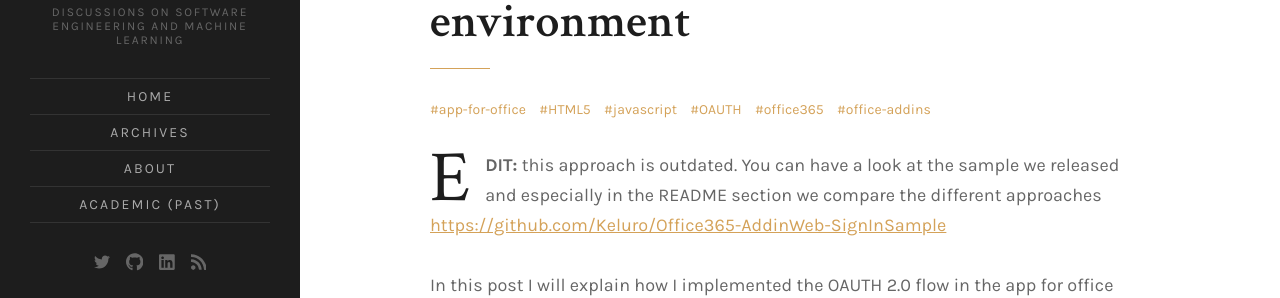
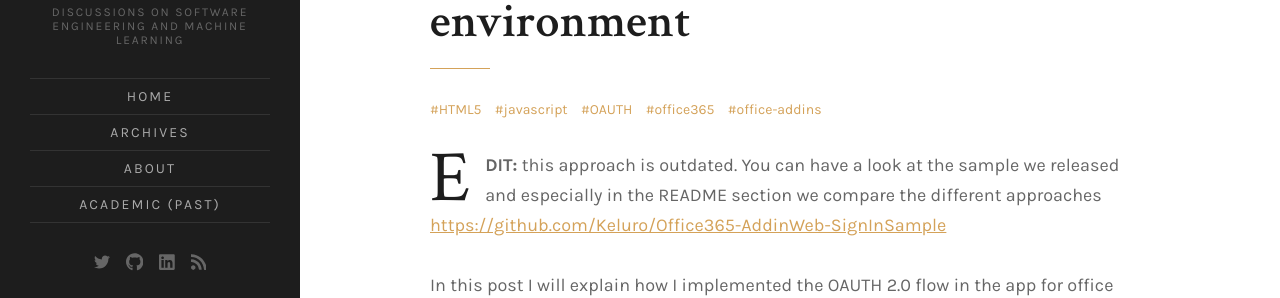
Before and after one commit to bpatra/personal-blog, a Jekyll site: the page built from _posts/2015-05-28-implementing-the-oauth-2-0-flow-in-app-for-office-sandboxed-environment.md, in a window 1280 px wide and 900 px high. Shown: the part 223-521 px from the top of the window. Built offline with Jekyll 4.4.1, drawn with Linux system fonts in a browser that asks for light colours; comment, search, counter and statistics services are not loaded.

Commit message:
Review some tags settings

```diff
--- a/_posts/2015-05-28-implementing-the-oauth-2-0-flow-in-app-for-office-sandboxed-environment.md
+++ b/_posts/2015-05-28-implementing-the-oauth-2-0-flow-in-app-for-office-sandboxed-environment.md
@@ -6,7 +6,6 @@
 - Programming
 - Web Development
 tags:
-- app-for-office
 - HTML5
 - javascript
 - OAUTH
```
Also changed, not shown: _posts/2015-10-07-setup-teamcity-on-windows-azure-vm-part-2-on-2.md (+0 -1 lines).
